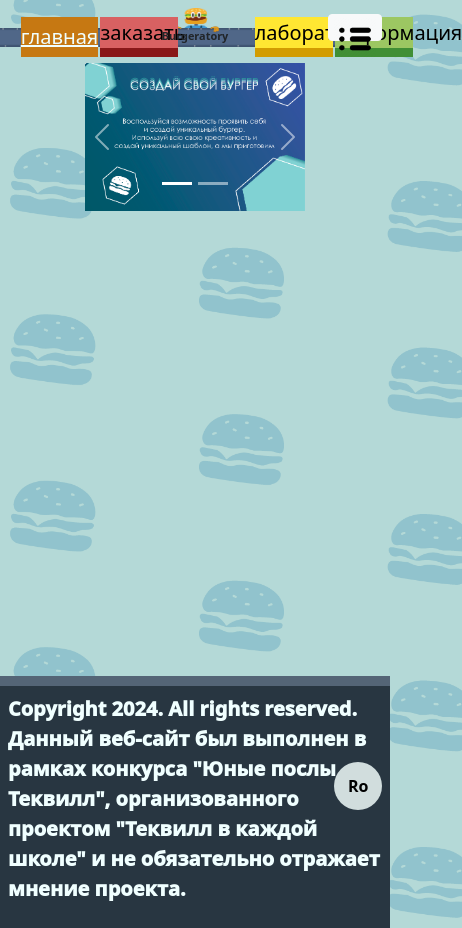
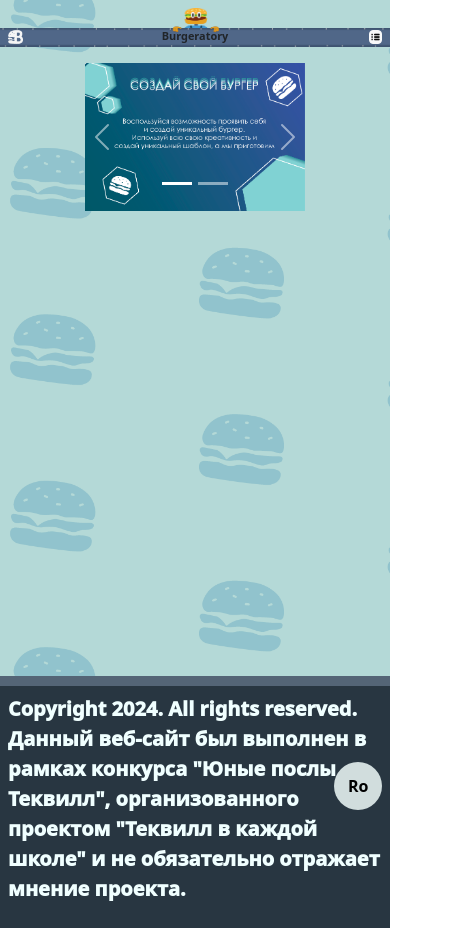
Before and after one commit to KudneuS/Burgeratory, a plain HTML site: page index.html in a window 390 px wide. Shown: the whole page, 462 px wide, since content can reach past the window. Drawn offline with nearby package versions, Linux system fonts and the light colour scheme.

Commit message:
Add files via upload

```diff
--- a/css/style.css
+++ b/css/style.css
@@ -54,7 +54,17 @@ nav{
     position: absolute;
     width: auto;
     height: 70%;
+    aspect-ratio: 1;
     top: 15%;
+    right: 2%;
+}
+
+#offcanvasMenuMain{
+    position: absolute;
+    width: fit-content;
+    height: 35%;
+    aspect-ratio: 1;
+    top: 57%;
     right: 2%;
 }
 
@@ -160,8 +170,11 @@ button:hover, #activePage{
 }
 
 #menuIconButton{
-    width: 5vh;
-    height: 5vh;
+    position: absolute;
+    top: 0;
+    left: 0;
+    height: 100%;
+    margin-bottom: 5%;
 }
 
 ul {
@@ -183,6 +196,13 @@ ul {
     position: absolute;
     left: 2%;
     top: 2%;
+}
+
+#logoMobileMain{
+    height: 40%;
+    position: absolute;
+    left: 2%;
+    top: 55%;
 }
 
 .navbar-text{
--- a/index.html
+++ b/index.html
@@ -31,17 +31,18 @@
 
     <!--создаём блок основной менюшки-->
     <div id="mainMenuBanner" class="mt-2 fs-5">
-      <ul id="leftBannerList">
+      <img src="../images/logo.png" id="logoMobileMain" class="d-lg-none">
+      <ul id="leftBannerList" class="d-none d-lg-flex">
         <li id="active1" class="navElementMain"><button id="activePage"><u>главная</u></button></li>
         <li id="element2" class="navElementMain"><a href="pages/menu.html"><button>заказать</button></a></li>
       </ul>
         <div id="mainBannerText">Burgeratory</div>
-      <ul id="rightBannerList">
+      <ul id="rightBannerList" class="d-none d-lg-flex">
         <li id="element3" class="navElementMain"><a href="pages/lab.html"><button>лаборатория</button></a></li>
         <li id="element4" class="navElementMain"><a href="pages/info.html"><button>информация</button></a></li>
       </ul>
 
-      <button id="offcanvasMenu" class="btn btn-light d-lg-none" type="button" data-bs-toggle="offcanvas" data-bs-target="#offcanvasExample" aria-controls="offcanvasExample">
+      <button id="offcanvasMenuMain" class="btn btn-light d-lg-none" type="button" data-bs-toggle="offcanvas" data-bs-target="#offcanvasExample" aria-controls="offcanvasExample">
         <img src="images/listIcon.png" id="menuIconButton" />
       </button>
     </div>
@@ -83,6 +84,5 @@
 
     <script src="https://cdn.jsdelivr.net/npm/bootstrap@5.0.2/dist/js/bootstrap.bundle.min.js" integrity="sha384-MrcW6ZMFYlzcLA8Nl+NtUVF0sA7MsXsP1UyJoMp4YLEuNSfAP+JcXn/tWtIaxVXM" crossorigin="anonymous"></script>
     <script src="https://code.jquery.com/jquery-3.7.1.js"></script>
-    <script src="js/MobileAdaptation.js"></script>
 </body>
 </html>
```
Also changed, not shown: pages/checkout.html (+0 -1 lines), pages/info.html (+0 -1 lines), pages/lab.html (+0 -1 lines), pages/menu.html (+0 -1 lines).
